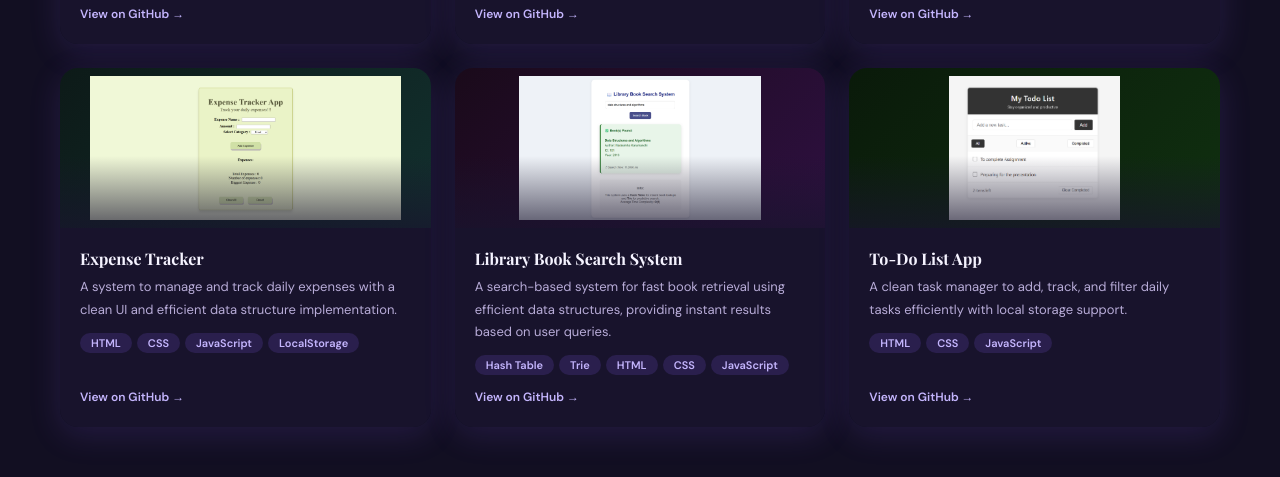
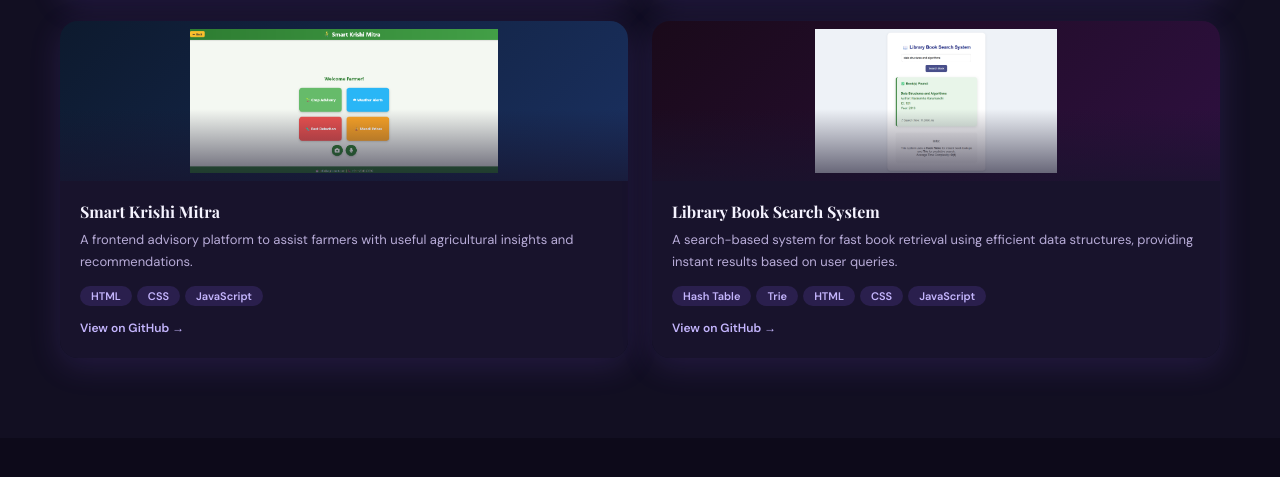
Before and after one commit to dakshatam21/dakshata-portfolio, a plain HTML site: page index.html in a window 1280 px wide. Shown: the part 4635-5112 px from the top of the page. Drawn offline with nearby package versions, Linux system fonts and the light colour scheme.

Commit message:
Changes in project section

```diff
--- a/css/style.css
+++ b/css/style.css
@@ -147,7 +147,7 @@
 .exp-skill-chip{padding:5px 14px;border-radius:20px;font-size:12px;font-weight:600;background:rgba(139,92,246,.15);color:var(--purple-lt);border:1px solid rgba(139,92,246,.28);}
 
 /* ━━ PROJECTS ━━ */
-.projects-grid{display:grid;grid-template-columns:repeat(3,1fr);gap:24px;}
+.projects-grid{display:grid;grid-template-columns:repeat(2,1fr);gap:24px;}
 
 /* project 5 spans 2 cols so tech chips don't overflow */
 .proj-card--wide{grid-column:span 2;}
--- a/index.html
+++ b/index.html
@@ -329,24 +329,8 @@
       </div>
     </div>
 
-    <div class="proj-card">
-      <div class="proj-img-wrap" style="background:linear-gradient(135deg,#0d1a18,#12302e)">
-        <img src="images/proj4_img.png" alt="Expense Tracker"
-             onerror="this.style.display='none';var e=this.parentElement.querySelector('.proj-emoji');if(e)e.style.display='flex';">
-        <span class="proj-emoji">💰</span>
-      </div>
-      <div class="proj-body">
-        <div class="proj-title">Expense Tracker</div>
-        <div class="proj-desc">A system to manage and track daily expenses with a clean UI and efficient data structure implementation.</div>
-        <div class="proj-tech">
-          <span class="tech-chip">HTML</span><span class="tech-chip">CSS</span>
-          <span class="tech-chip">JavaScript</span><span class="tech-chip">LocalStorage</span>
-        </div>
-        <a href="https://github.com/dakshatam21/Expense-Tracker-System" target="_blank" class="proj-link">View on GitHub →</a>
-      </div>
-    </div>
 
-    <!-- PROJECT 5 — wider card, fixed overflow -->
+
     <div class="proj-card">
       <div class="proj-img-wrap" style="background:linear-gradient(135deg,#1a0a1a,#2e1040)">
         <img src="images/proj5_img.png" alt="Library Search"
@@ -364,22 +348,7 @@
       </div>
     </div>
 
-    <div class="proj-card">
-      <div class="proj-img-wrap" style="background:linear-gradient(135deg,#0a1a0a,#103010)">
-        <img src="images/proj6_img.png" alt="To-Do List"
-             onerror="this.style.display='none';var e=this.parentElement.querySelector('.proj-emoji');if(e)e.style.display='flex';">
-        <span class="proj-emoji">✅</span>
-      </div>
-      <div class="proj-body">
-        <div class="proj-title">To-Do List App</div>
-        <div class="proj-desc">A clean task manager to add, track, and filter daily tasks efficiently with local storage support.</div>
-        <div class="proj-tech">
-          <span class="tech-chip">HTML</span><span class="tech-chip">CSS</span>
-          <span class="tech-chip">JavaScript</span>
-        </div>
-        <a href="https://github.com/dakshatam21/To-Do-List-App" target="_blank" class="proj-link">View on GitHub →</a>
-      </div>
-    </div>
+
 
   </div>
 </section>
```
